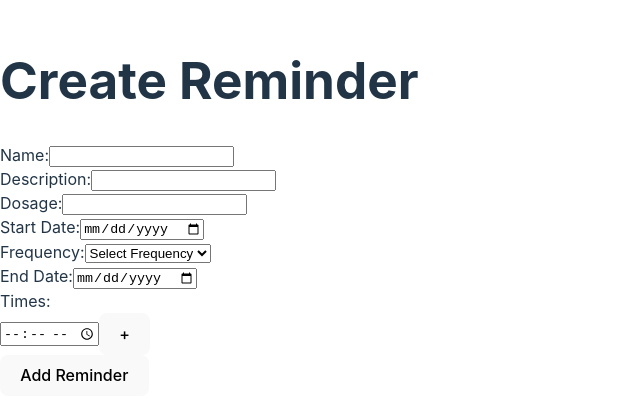
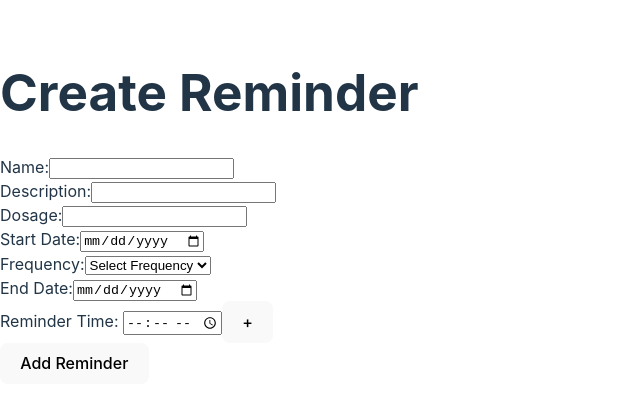
Before and after one commit to MJ-Jiang/medicationReminder, a React (Vite) app: page /create-reminder in a window 1280 px wide. Shown: the part 193-612 px from the top of the page, without its empty margins (0-640 px from the left). Built offline with nearby package versions, Linux system fonts and the light colour scheme.

Commit message:
tieminputcomponent should be used in reminderform

```diff
--- a/src/components/ReminderForm.jsx
+++ b/src/components/ReminderForm.jsx
@@ -1,4 +1,5 @@
 import React, { useState } from 'react';
+import TimeInputComponent from './TimeInputComponent'; // 引入 TimeInputComponent
 
 const ReminderForm = ({ onAddReminder }) => {
     const [name, setName] = useState('');
@@ -58,14 +59,11 @@ const ReminderForm = ({ onAddReminder }) => {
                 <input type="date" value={endDate} onChange={(e) => setEndDate(e.target.value)} required />
             </div>
             <div>
-                <label>Times:</label>
                 {times.map((time, index) => (
                     <div key={index} style={{ display: 'flex', alignItems: 'center' }}>
-                        <input
-                            type="time"
-                            value={time}
-                            onChange={(e) => handleTimeChange(index, e.target.value)}
-                            required
+                        <TimeInputComponent
+                            selectedTime={time}
+                            setSelectedTime={(newTime) => handleTimeChange(index, newTime)}
                         />
                         {index === times.length - 1 && (
                             <button type="button" onClick={handleAddTime}>+</button>
```
